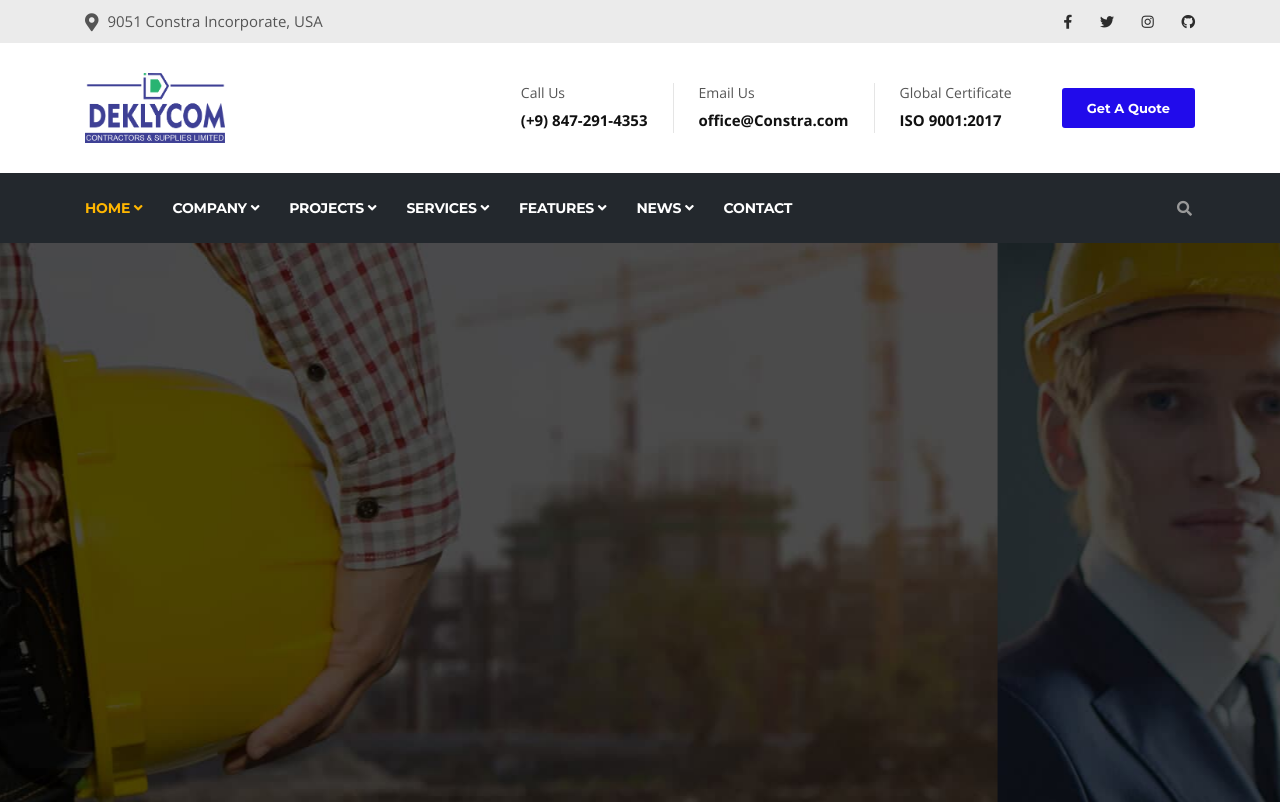
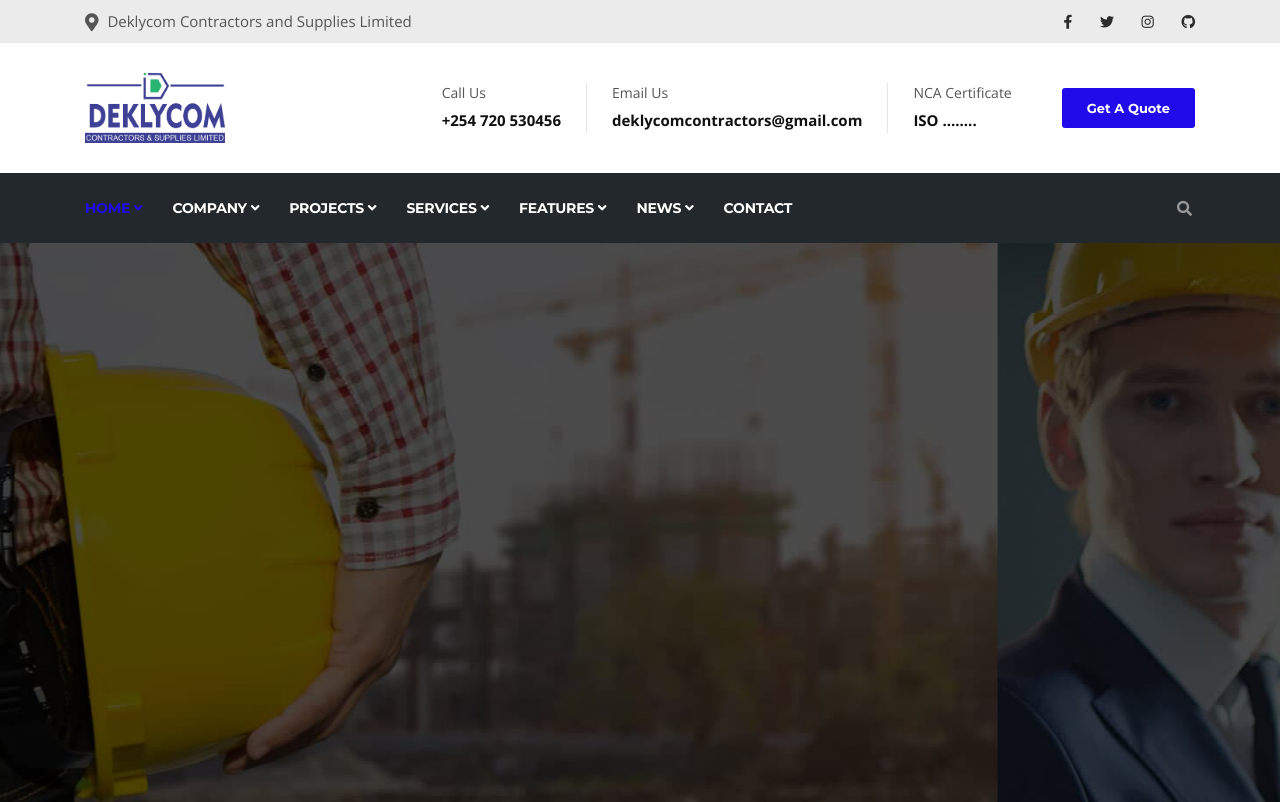
Before and after one commit to Danbethwel/constra-main, a website: page theme/index.html in a window 1280 px wide. Shown: the top 802 px of the page. Drawn offline with nearby package versions, Linux system fonts and the light colour scheme; some packages are replaced by stand-ins of ours.

Commit message:
new commit

```diff
--- a/theme/css/style.css
+++ b/theme/css/style.css
@@ -724,7 +724,7 @@ ul.navbar-nav > li > a {
 }
 ul.navbar-nav > li:hover > a,
 ul.navbar-nav > li.active > a {
-  color: #ffb600 !important;
+  color:#210beb !important;
 }
 
 /*-- Logo --*/
--- a/theme/index.html
+++ b/theme/index.html
@@ -44,7 +44,7 @@
           <div class="row">
               <div class="col-lg-8 col-md-8">
                 <ul class="top-info text-center text-md-left">
-                    <li><i class="fas fa-map-marker-alt"></i> <p class="info-text">9051 Constra Incorporate, USA</p>
+                    <li><i class="fas fa-map-marker-alt"></i> <p class="info-text">Deklycom Contractors and Supplies Limited</p>
                     </li>
                 </ul>
               </div>
@@ -93,7 +93,7 @@
                     <div class="info-box">
                       <div class="info-box-content">
                           <p class="info-box-title">Call Us</p>
-                          <p class="info-box-subtitle">(+9) 847-291-4353</p>
+                          <p class="info-box-subtitle">+254 720 530456</p>
                       </div>
                     </div>
                   </li>
@@ -101,15 +101,15 @@
                     <div class="info-box">
                       <div class="info-box-content">
                           <p class="info-box-title">Email Us</p>
-                          <p class="info-box-subtitle">office@Constra.com</p>
+                          <p class="info-box-subtitle">deklycomcontractors@gmail.com</p>
                       </div>
                     </div>
                   </li>
                   <li class="last">
                     <div class="info-box last">
                       <div class="info-box-content">
-                          <p class="info-box-title">Global Certificate</p>
-                          <p class="info-box-subtitle">ISO 9001:2017</p>
+                          <p class="info-box-title">NCA Certificate</p>
+                          <p class="info-box-subtitle">ISO ........</p>
                       </div>
                     </div>
                   </li>
@@ -228,7 +228,7 @@
         <div class="container h-100">
           <div class="row align-items-center h-100">
               <div class="col-md-12 text-center">
-                <h2 class="slide-title" data-animation-in="slideInLeft">17 Years of excellence in</h2>
+                <h2 class="slide-title" data-animation-in="slideInLeft">12 Years of excellence in</h2>
                 <h3 class="slide-sub-title" data-animation-in="slideInRight">Construction Industry</h3>
                 <p data-animation-in="slideInLeft" data-duration-in="1.2">
                     <a href="services.html" class="slider btn btn-primary">Our Services</a>
```
